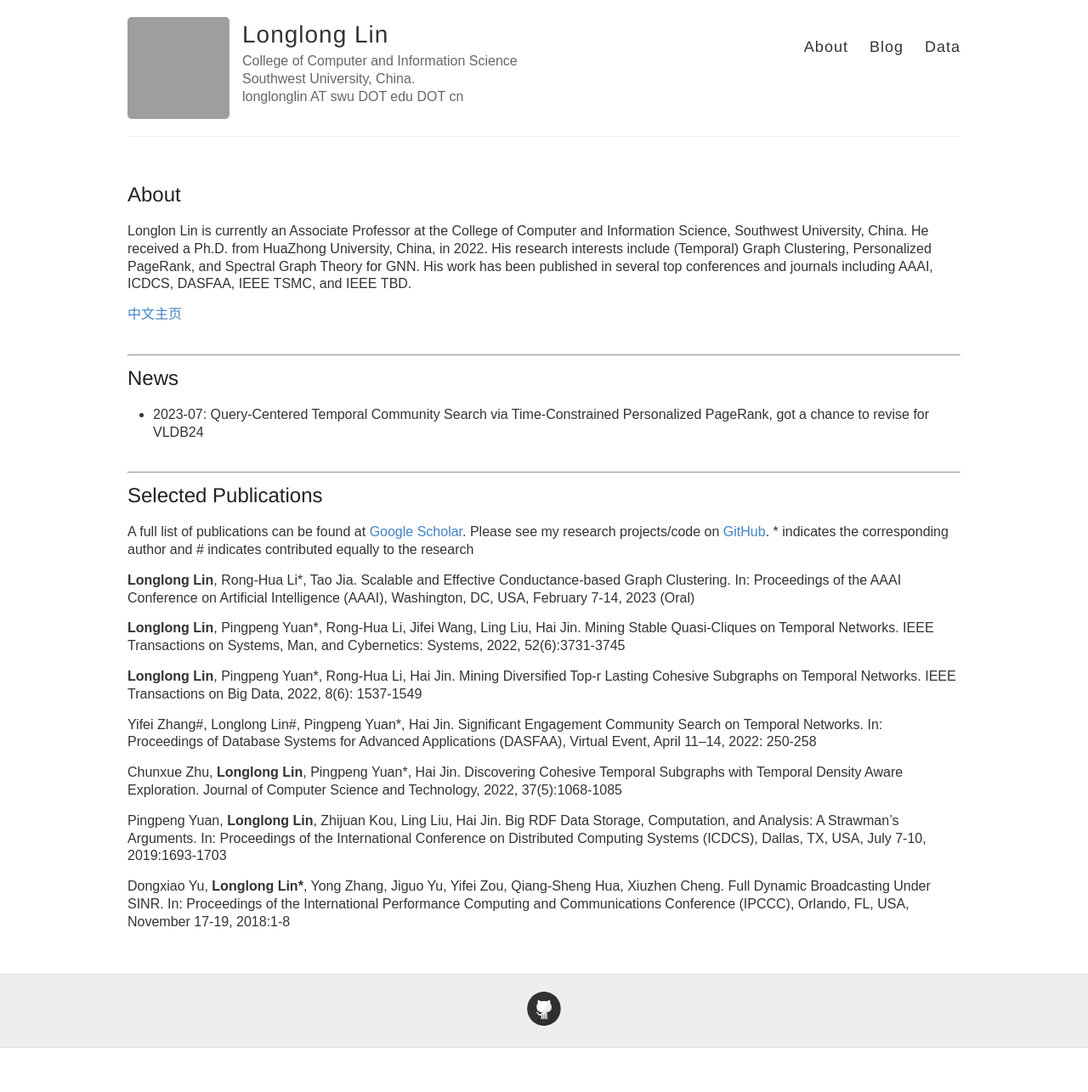
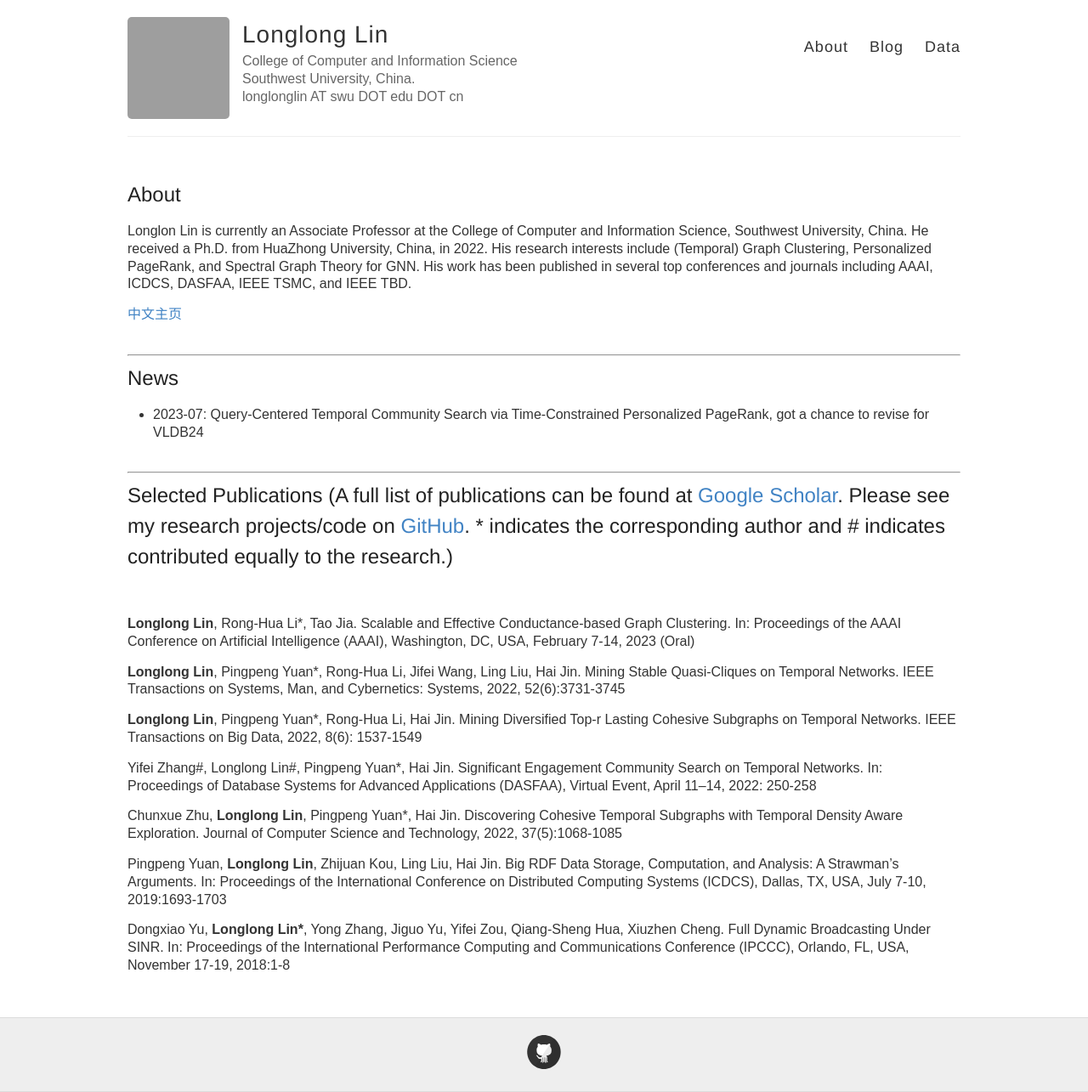
Before and after one commit to longlonglin/longlonglin.github.io, a Jekyll site: the page built from index.md, in a window 1280 px wide. Shown: the whole page at 85% size. Built offline with Jekyll 4.4.1, drawn with Linux system fonts in a browser that asks for light colours; our own code applies the rules of GitHub Pages for plain Markdown files; before the commit the page ends 1233 px from its top, so only the background shows below that; grey boxes are pictures that could not be loaded.

```diff
--- a/index.md
+++ b/index.md
@@ -19,8 +19,7 @@ ___
 <br><br>
 
 ___
-## Selected Publications
-A full list of publications can be found at [Google Scholar](https://scholar.lanfanshu.cn/citations?user=TgqGrv3_ytYC&hl=zh-CN&oi=ao). Please see my research projects/code on [GitHub](https://github.com/longlonglin). <sup>*</sup> indicates the corresponding author and <sup>#</sup> indicates contributed equally to the research
+## Selected Publications (A full list of publications can be found at [Google Scholar](https://scholar.lanfanshu.cn/citations?user=TgqGrv3_ytYC&hl=zh-CN&oi=ao). Please see my research projects/code on [GitHub](https://github.com/longlonglin). <sup>*</sup> indicates the corresponding author and <sup>#</sup> indicates contributed equally to the research.)
 <br><be>
 
 
```
